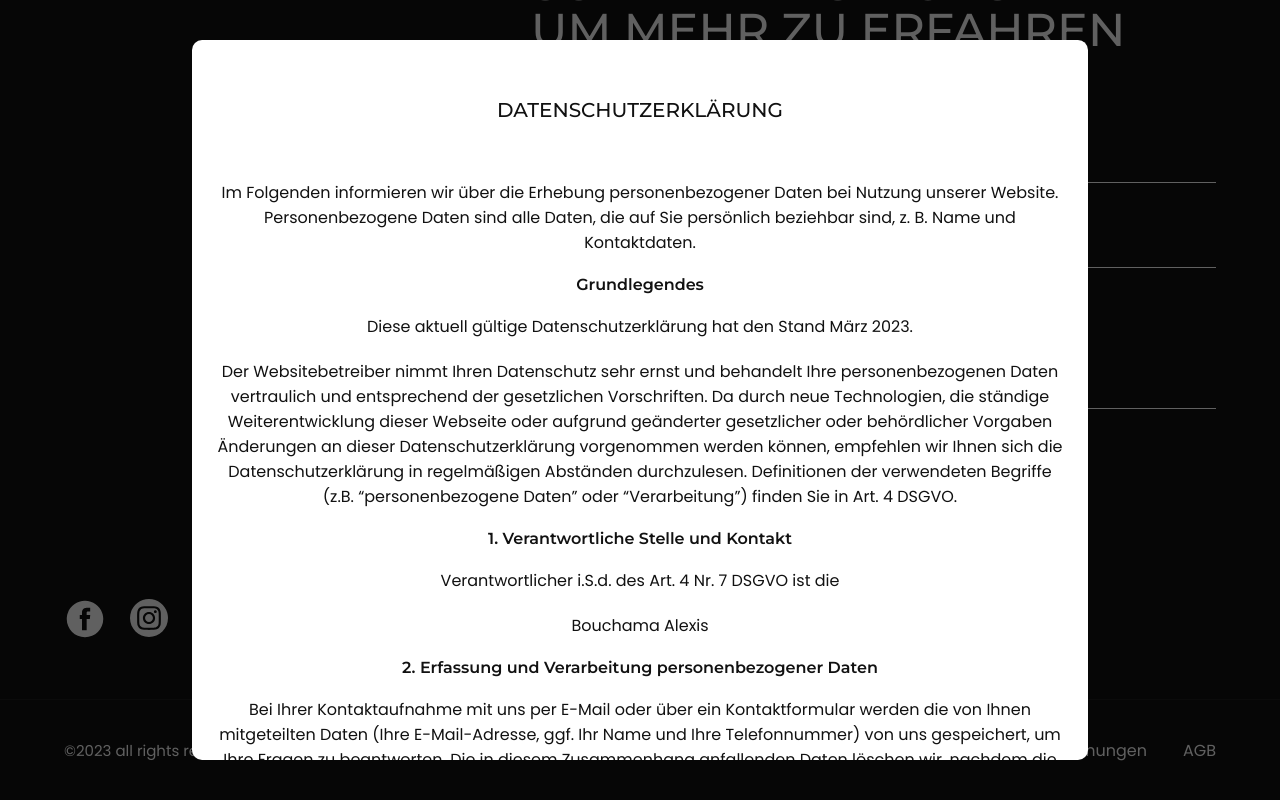
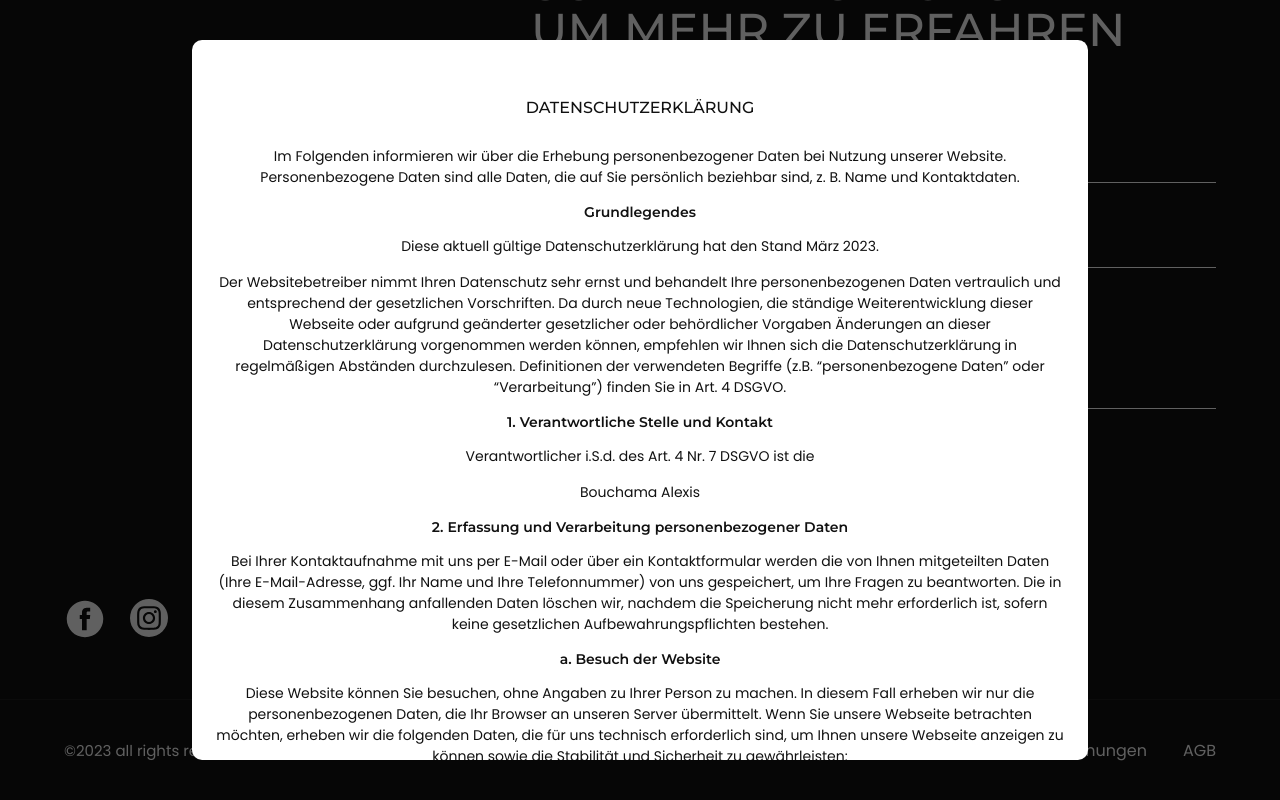
Before and after one commit to RealAliSaid/sfmedianew, a React (Vite) app: page / in a window 1280 px wide. Both pictures are taken after a click on the item "Datenschutzbestimmungen". Shown: the part 6501-7301 px from the top of the page. Built offline with nearby package versions, Linux system fonts and the light colour scheme.

Commit message:
new font size

```diff
--- a/src/components/Datenschutz/Datenschutz.module.css
+++ b/src/components/Datenschutz/Datenschutz.module.css
@@ -5,25 +5,25 @@
 }
 
 .content h2 {
-  margin-bottom: 60px;
-  font-size: 2rem; /* Adjust font size as needed */
+  margin-bottom: 30px;
+  font-size: 1.6rem; /* Adjust font size as needed */
 }
 
 .content p,
 .content h4 {
-  margin-bottom: 20px;
-  font-size: 1.6rem; /* Adjust font size as needed */
+  margin-bottom: 15px;
+  font-size: 1.4rem; /* Adjust font size as needed */
 }
 
 .content ul {
-  font-size: 1.6rem; /* Adjust font size as needed */
-  margin: 20px 0;
+  font-size: 1.4rem; /* Adjust font size as needed */
+  margin: 15px 0;
 }
 
 .content li {
   list-style-type: disc;
-  margin-left: 26px;
-  margin-bottom: 8px;
+  margin-left: 20px;
+  margin-bottom: 5px;
 }
 
 .content h2,
```
